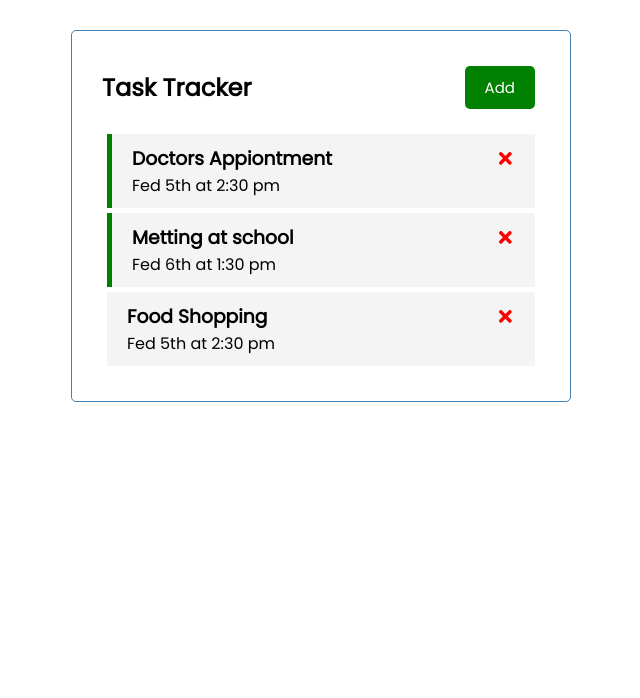
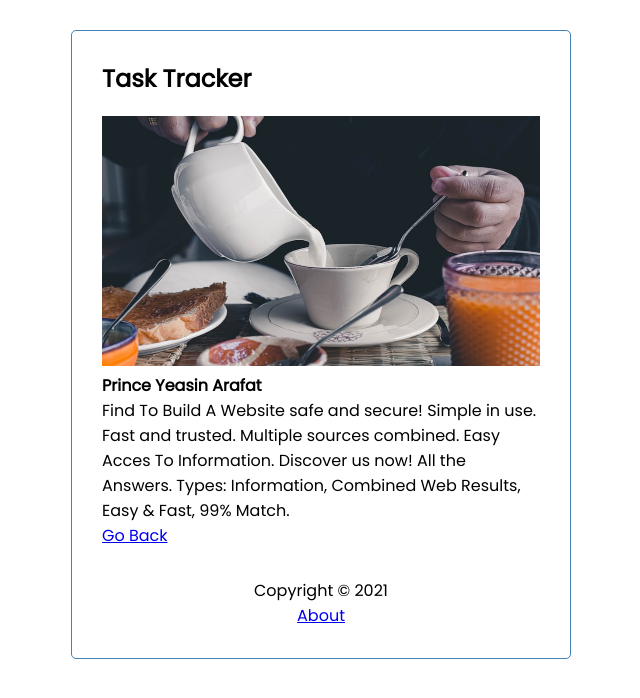
Before and after one commit to Lucifer4200/crash-course, a React (Create React App) app: page /about in a window 1280 px wide. Shown: the top 698 px of the page, without its empty margins (319-959 px from the left). Built offline with nearby package versions, Linux system fonts and the light colour scheme; data requests are answered from the project's data file.

Commit message:
4th update

```diff
--- a/db.json
+++ b/db.json
@@ -1,22 +1,40 @@
 {
   "tasks": [
     {
-      "id" : 1,
-      "text" : "Doctors Appiontment",
-      "day" : "Fed 5th at 2:30 pm",
-      "reminder" : true
+      "text": "Doctors Appointment",
+      "day": "Feb 5th 2:30 pm",
+      "reminder": true,
+      "id": 1
     },
     {
-        "id" : 2,
-        "text" : "Metting at school",
-        "day" : "Fed 6th at 1:30 pm",
-        "reminder" : true
+      "text": "Meeting at school",
+      "day": "Feb 6th 1:30 pm",
+      "reminder": false,
+      "id": 2
     },
     {
-        "id" : 3,
-        "text" : "Food Shopping",
-        "day" : "Fed 5th at 2:30 pm",
-        "reminder" : false
+      "text": "Take test",
+      "day": "Friday",
+      "reminder": false,
+      "id": 3
+    },
+    {
+      "text": "Kings men",
+      "day": "May 6th 2:30 Pm",
+      "reminder": true,
+      "id": 4
+    },
+    {
+      "text": "Florina",
+      "day": "Feb 9th at 2:30 Pm",
+      "reminder": false,
+      "id": 5
+    },
+    {
+      "text": "React Crash",
+      "day": "Feb 27/ 2021",
+      "reminder": true,
+      "id": 6
     }
   ]
 }
--- a/package.json
+++ b/package.json
@@ -11,6 +11,7 @@
     "react": "^17.0.1",
     "react-dom": "^17.0.1",
     "react-icons": "^4.2.0",
+    "react-router-dom": "^5.2.0",
     "react-scripts": "4.0.2",
     "web-vitals": "^1.1.0"
   },
@@ -19,7 +20,7 @@
     "build": "react-scripts build",
     "test": "react-scripts test",
     "eject": "react-scripts eject",
-    "server" : "json-server --watch db.json --port 5000"
+    "server": "json-server --watch db.json --port 5000"
   },
   "eslintConfig": {
     "extends": [
--- a/src/App.css
+++ b/src/App.css
@@ -36,3 +36,8 @@
     transform: rotate(360deg);
   }
 }
+
+img.about-thumb {
+  height: 250px;
+  width: 100%;
+}
--- a/src/App.js
+++ b/src/App.js
@@ -1,7 +1,11 @@
 import { useState, useEffect } from 'react'
+import { BrowserRouter as Router, Route } from 'react-router-dom'
 import Header from './components/Header';
+import Footer from './components/Footer';
 import Tasks from './components/Tasks';
 import AddTask from './components/AddTask';
+import About from './components/About';
+
 
 function App() {
 
@@ -18,7 +22,7 @@ function App() {
   } , [])
 
 
-  // fetchTask
+  // fetchTasks
   const fetchTasks = async () => {
     const res = await fetch('http://localhost:5000/tasks')
     const data = await res.json()
@@ -26,33 +30,80 @@ function App() {
     return data
   }
 
+  // fetchTask
+  const fetchTask = async (id) => {
+    const res = await fetch(`http://localhost:5000/tasks/${id}`)
+    const data = await res.json()
+
+    return data
+  }
+
   // addTask
-  const addTask = (task) => {
-    const id = Math.floor(Math.random() * 10000) + 1
+  const addTask = async (task) => {
 
-    const newTask = { id, ...task }
-    setTasks([ ...tasks, newTask ])
+    const res = await fetch('http://localhost:5000/tasks', {
+      method : 'POST',
+      headers : {
+        'content-type' : 'application/json'
+      },
+      body : JSON.stringify(task)
+    })
+
+    const data = await res.json()
+
+    setTasks([...tasks, data])
+
+    // const id = Math.floor(Math.random() * 10000) + 1
+
+    // const newTask = { id, ...task }
+    // setTasks([ ...tasks, newTask ])
   }
 
   // onDelete
-  const deleteTask = (id) => {
+  const deleteTask = async (id) => {
+    await fetch(`http://localhost:5000/tasks/${id}`, {
+      method: 'DELETE',
+    })
+
     setTasks(tasks.filter((task) => task.id !== id))
   }
 
   // toggle Riminder
-  const toggleReminder = (id) => {
-    setTasks(tasks.map((task) => task.id === id ? { ...task, reminder: ! task.reminder } : task))
+  const toggleReminder = async (id) => {
+
+    const taskToToggle = await fetchTask(id)
+    const updTask = { ...taskToToggle, reminder : !taskToToggle.reminder }
+
+    const res = await fetch(`http://localhost:5000/tasks/${id}`, {
+     method : 'PUT',
+     headers : {
+      'content-type' : 'application/json'
+     },
+     body : JSON.stringify(updTask)
+    })
+
+    const data = await res.json()
+
+    setTasks(tasks.map((task) => task.id === id ? { ...task, reminder: data.reminder } : task))
   }
 
   return (
+    <Router>
       <div className="container">
           <Header onAdd={() => setShowAddTask (!showAddTask)} showAdd={showAddTask} />
+          <Route path='/' exact render={(props) => (
+            <>
               {showAddTask && <AddTask onAdd={addTask} />}
               {tasks.length > 0 ? (<Tasks
               tasks={tasks}
               onDelete={deleteTask}
               onToggle={toggleReminder} />) : ('No task to show')}
+            </>
+          )} />
+          <Route path='/about' component={About} />
+          <Footer />
       </div>
+    </Router>
   )
 }
 
--- /dev/null
+++ b/src/components/About.js
@@ -0,0 +1,15 @@
+import { Link } from 'react-router-dom'
+import food_img from './img/food.jpg'
+
+const About = () => {
+    return (
+        <div>
+            <img src= {food_img} className='about-thumb' height='250px' width='100%' />
+            <h4>Prince Yeasin Arafat</h4>
+            <p>Find To Build A Website safe and secure! Simple in use. Fast and trusted. Multiple sources combined. Easy Acces To Information. Discover us now! All the Answers. Types: Information, Combined Web Results, Easy & Fast, 99% Match.</p>
+            <Link to="/">Go Back</Link>
+        </div>
+    )
+}
+
+export default About
--- /dev/null
+++ b/src/components/Footer.js
@@ -0,0 +1,12 @@
+import { Link } from 'react-router-dom'
+
+const Footer = () => {
+    return (
+        <footer>
+          <p>Copyright &copy; 2021</p>
+          <Link to="/about">About</Link>
+        </footer>
+    )
+}
+
+export default Footer
--- a/src/components/Header.js
+++ b/src/components/Header.js
@@ -1,11 +1,14 @@
 import PropTypes from 'prop-types'
+import { useLocation } from 'react-router-dom';
 import Button from './Button'
 
 const Header = ({title, onAdd, showAdd}) => {
+    const location = useLocation()
+
     return (
         <header className='header'>
             <h2>{title}</h2>
-            <Button color={showAdd ? 'red' : 'green' } text={showAdd ? 'Close' : 'Add'} onClick={onAdd} />
+            { location.pathname === '/' && <Button color={showAdd ? 'red' : 'green' } text={showAdd ? 'Close' : 'Add'} onClick={onAdd} />}
         </header>
     )
 }
--- a/src/components/Tasks.js
+++ b/src/components/Tasks.js
@@ -4,9 +4,9 @@ const Tasks = ({tasks, onDelete, onToggle}) => {
     return (
         <>
             {
-                tasks.map((task) => (
+                tasks.map((task, index) => (
                   <Task
-                  key={task.id}
+                  key={index}
                   task={task}
                   onDelete={() => onDelete(task.id)}
                   onToggle={onToggle}
```
Also changed, not shown: src/components/img/food.jpg (added), 1 other file (tests, documents, lock files or other folders). Lines whose indentation alone changed are shown as unchanged.
